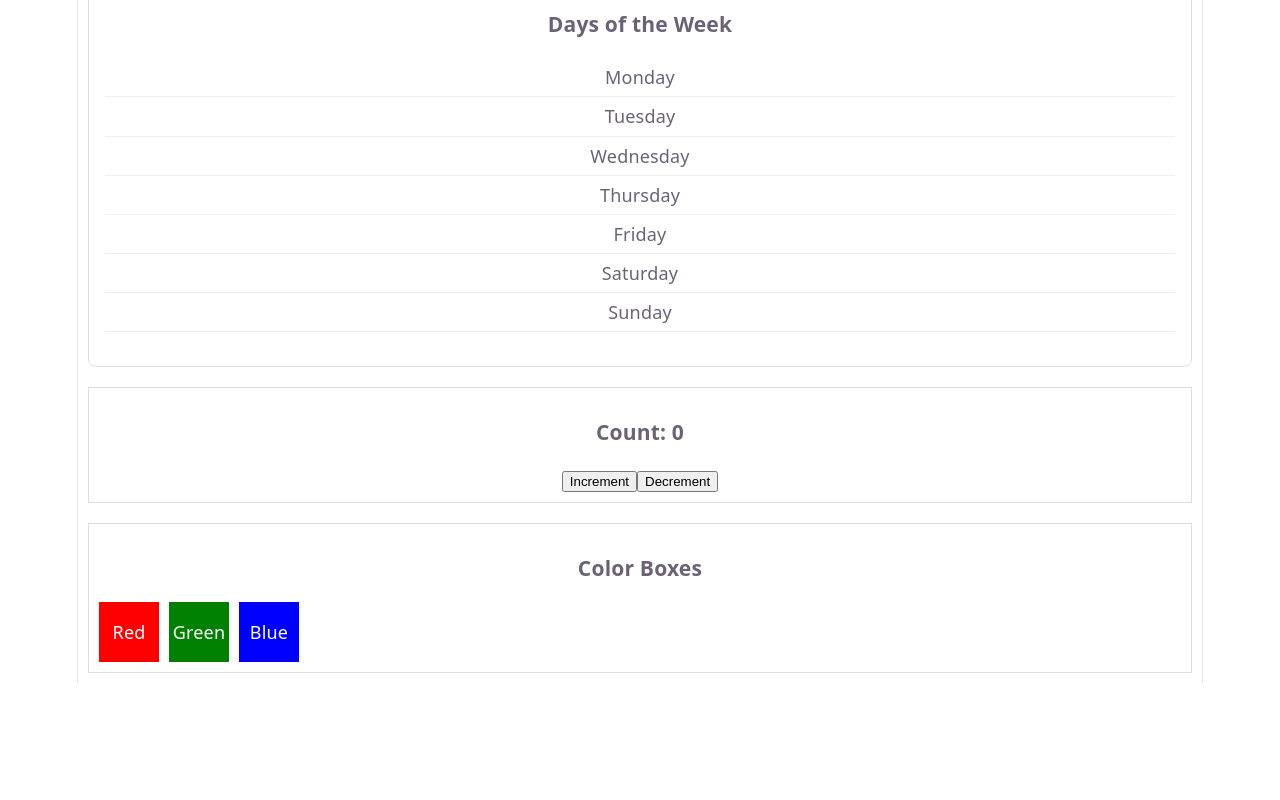
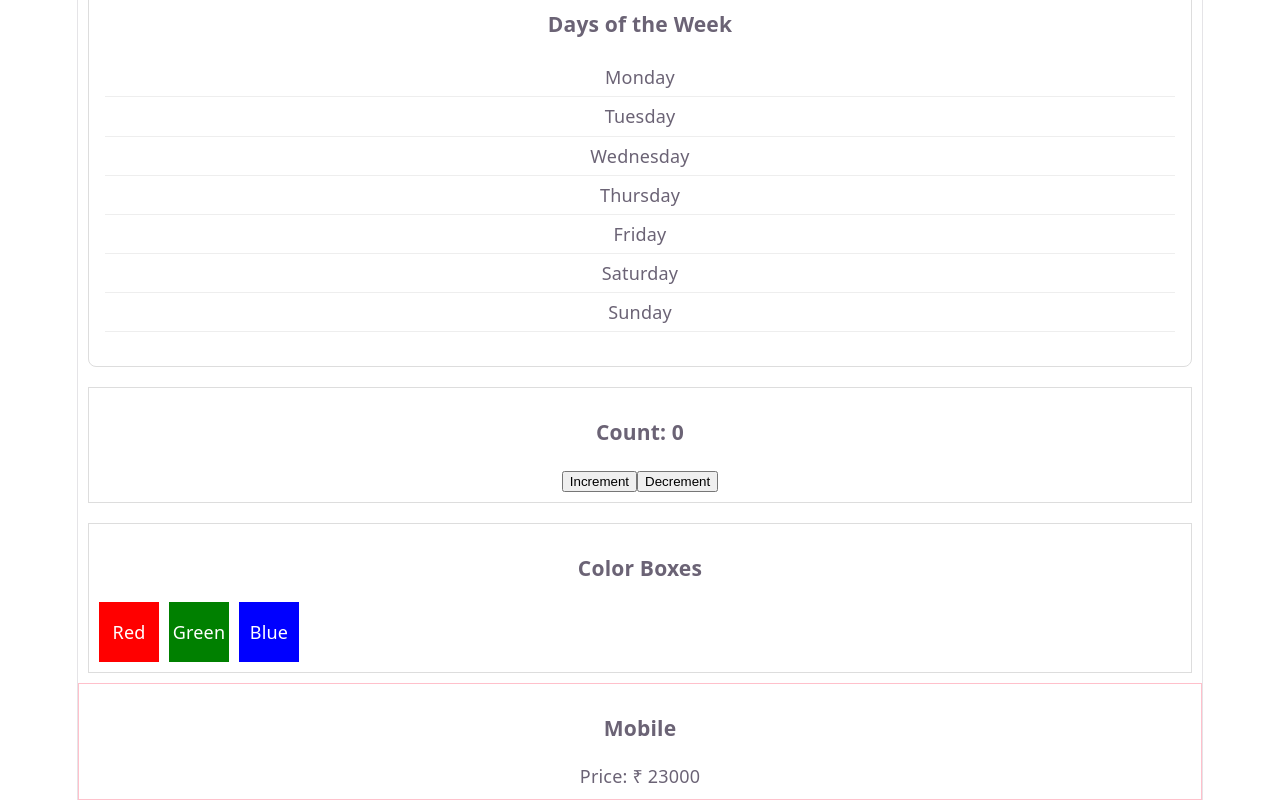
Before and after one commit to saifullahkhalid521-bit/PERN-AI-Lab, a React (Vite) app in the folder Phase_2_React/react-learning-app/: page / in a window 1280 px wide. Shown: the part 3833-4633 px from the top of the page. Before the commit the page ends 4516 px from the top, so only its background shows below. Built offline with nearby package versions, Linux system fonts and the light colour scheme.

Commit message:
simple info component

```diff
--- a/Phase_2_React/react-learning-app/src/App.jsx
+++ b/Phase_2_React/react-learning-app/src/App.jsx
@@ -1,6 +1,6 @@
 import {PracticeApp , BrokenComponent , StyledBox , ProfileCard2 , MapOne } from "./practice/week-09-jsx-components/PracticeApp";
 
-import {Heading , Avatar , Badge, DetailCard, DaysList, Counter, ColorBoxes} from "./practice/week-09-jsx-components/pracWeek9";
+import {Heading , Avatar , Badge, DetailCard, DaysList, Counter, ColorBoxes , ProductTag} from "./practice/week-09-jsx-components/pracWeek9";
 
 function App() {
   return (
@@ -19,6 +19,7 @@ function App() {
     <DaysList />
     <Counter />
     <ColorBoxes />
+    <ProductTag productName = "Mobile" price = "23000"/>
     </>
   );
 }
--- a/Phase_2_React/react-learning-app/src/practice/week-09-jsx-components/pracWeek9.jsx
+++ b/Phase_2_React/react-learning-app/src/practice/week-09-jsx-components/pracWeek9.jsx
@@ -86,3 +86,12 @@ export function ColorBoxes() {
     </div>
   );
 }
+
+export function ProductTag ({productName , price}) {
+  return (
+    <div style={{border : "1px solid pink" , padding: "10px"}}>
+      <h3>{productName}</h3>
+      <p>Price: ₹ {price}</p>
+    </div>
+  );
+}
```
